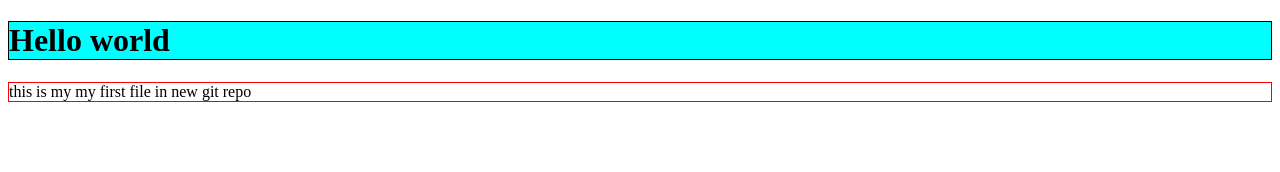
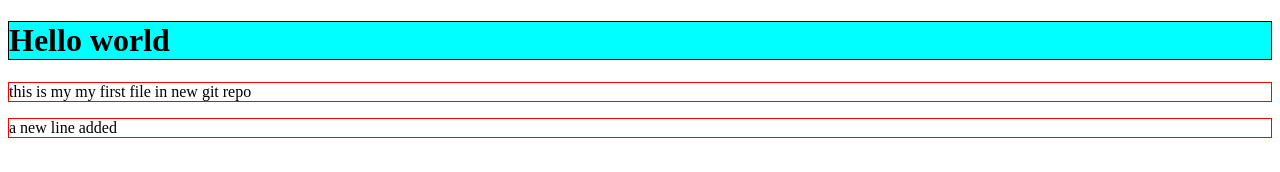
Before and after one commit to Niteshkoli/hello-world, a plain HTML site: page index.html in a window 1280 px wide. Drawn offline with Linux system fonts and the light colour scheme.

Commit message:
updated index.html with a new line

```diff
--- a/index.html
+++ b/index.html
@@ -9,5 +9,6 @@
   <body>
     <h1>Hello world</h1>
     <p>this is my my first file in new git repo</p>
+    <p>a new line added</p>
   </body>
 </html>
```
